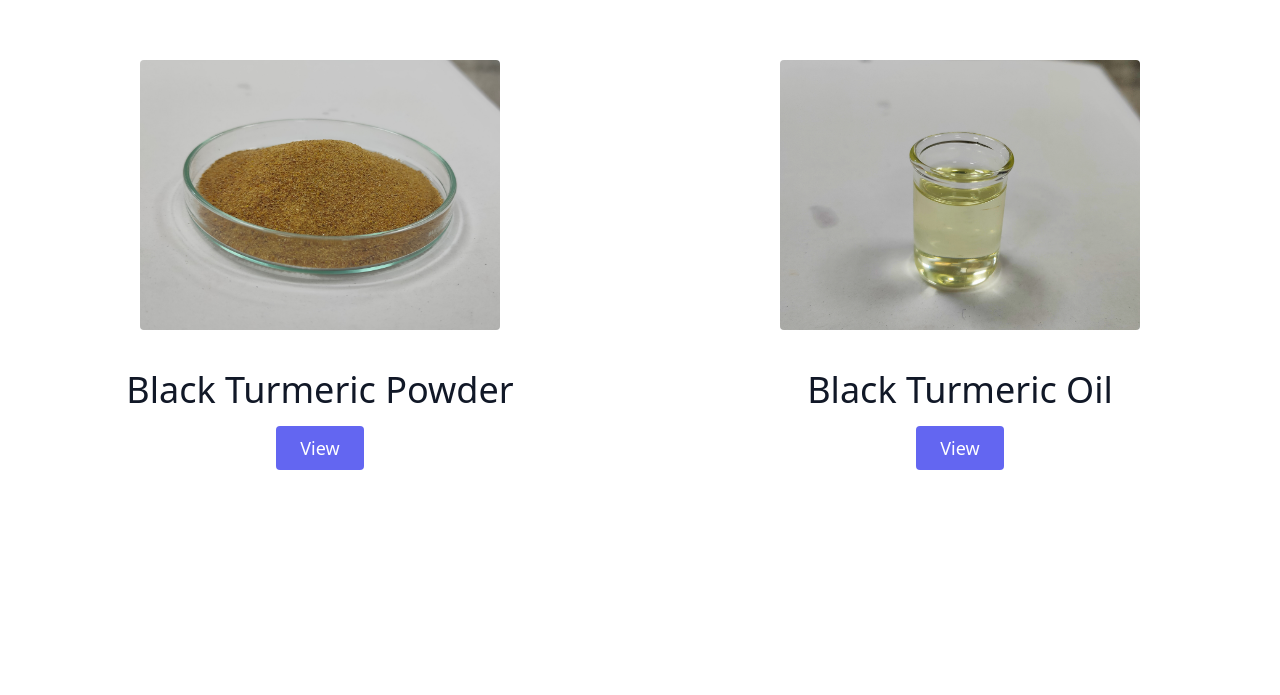
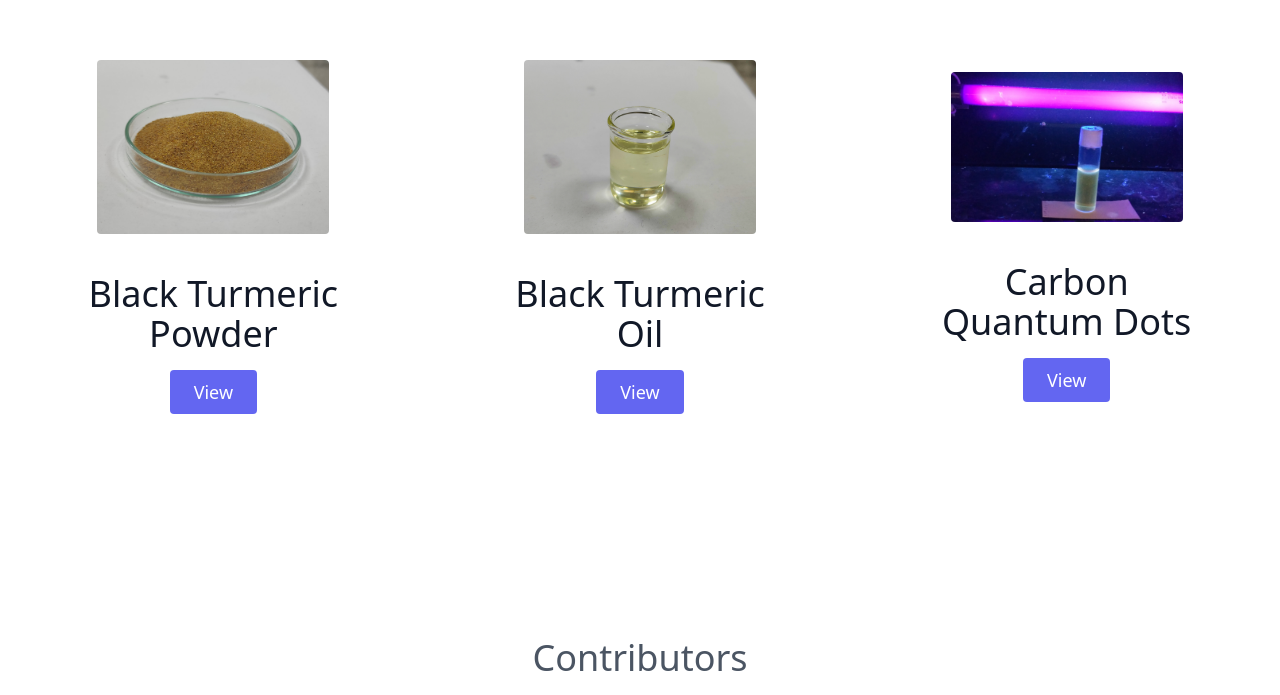
Before and after one commit to Introfect/RA-INNOVATIONS, a React (Create React App) app: page / in a window 1280 px wide. Shown: the part 830-1525 px from the top of the page. Built offline with nearby package versions, Linux system fonts and the light colour scheme.

Commit message:
added new product

```diff
--- a/src/components/Products/data.js
+++ b/src/components/Products/data.js
@@ -11,6 +11,12 @@ const data=[
         title:"Turmeric Oil",
         desc:"",
         id:2
+    },
+    {
+        img:"/img/CarbonQuantumDots.jpeg",
+        title:"Carbon Quantum ots.jpeg",
+        desc:"",
+        id:3
     }
 ]
 
--- a/src/content/ProductContent.js
+++ b/src/content/ProductContent.js
@@ -13,6 +13,13 @@ const ProductContent =[
         desc:"Meggings kinfolk echo park stumptown DIY, kale chips beardjianbing tousled. Chambray dreamcatcher trust fund, kitsch vice disrupt ramps hexagon mustache umami snackwave tild chillwave ugh. Pour-over meditation PBR&amp;B pickled ennui celiac mlkshk freegan photo booth af fingerstache pitchfork.",
         img:"./img/TurmericOil.jpg",
     },
+    {
+      key:3,
+      alt:"Carbon Quantum Dots",
+      tittle:"Carbon Quantum Dots",
+      desc:"Meggings kinfolk echo park stumptown DIY, kale chips beardjianbing tousled. Chambray dreamcatcher trust fund, kitsch vice disrupt ramps hexagon mustache umami snackwave tild chillwave ugh. Pour-over meditation PBR&amp;B pickled ennui celiac mlkshk freegan photo booth af fingerstache pitchfork.",
+      img:"./img/CarbonQuantumDots.jpeg",
+  }
 
 
 ];
```
Also changed, not shown: public/img/CarbonQuantumDots.jpeg (added), 1 other file (tests, documents, lock files or other folders).
